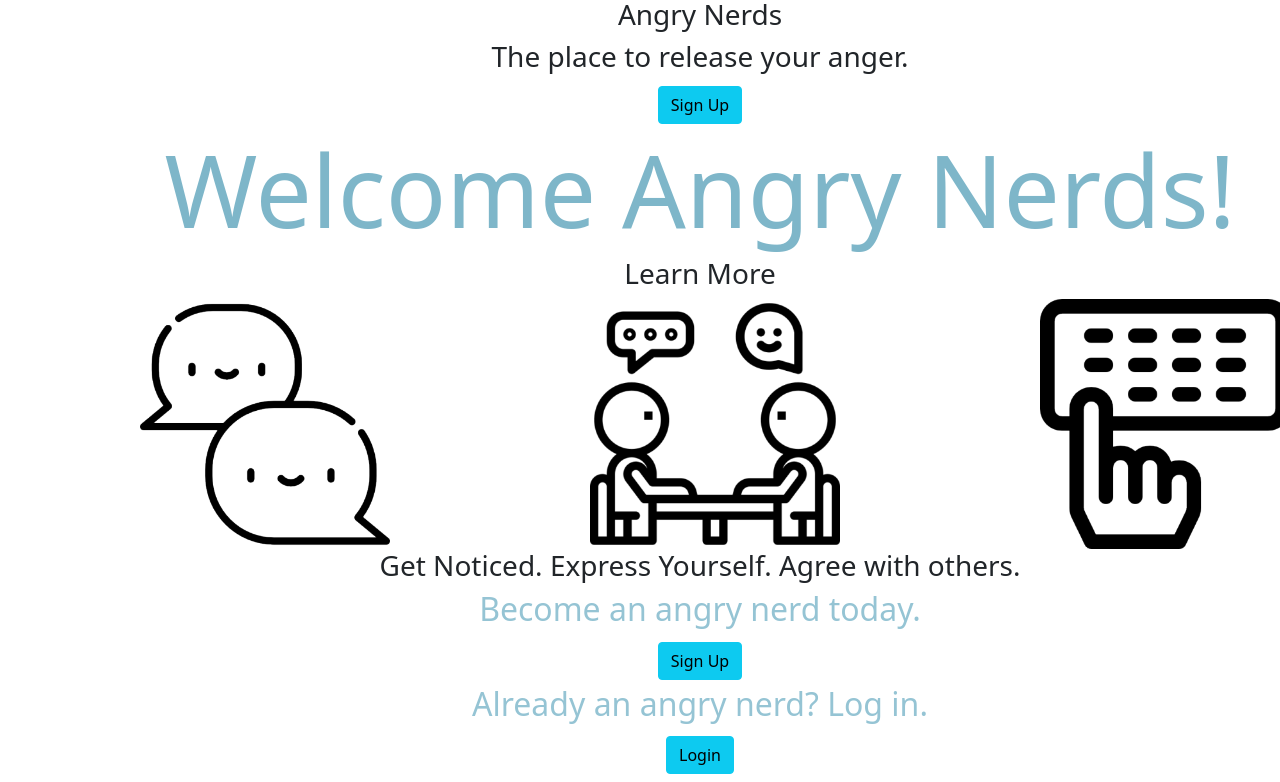
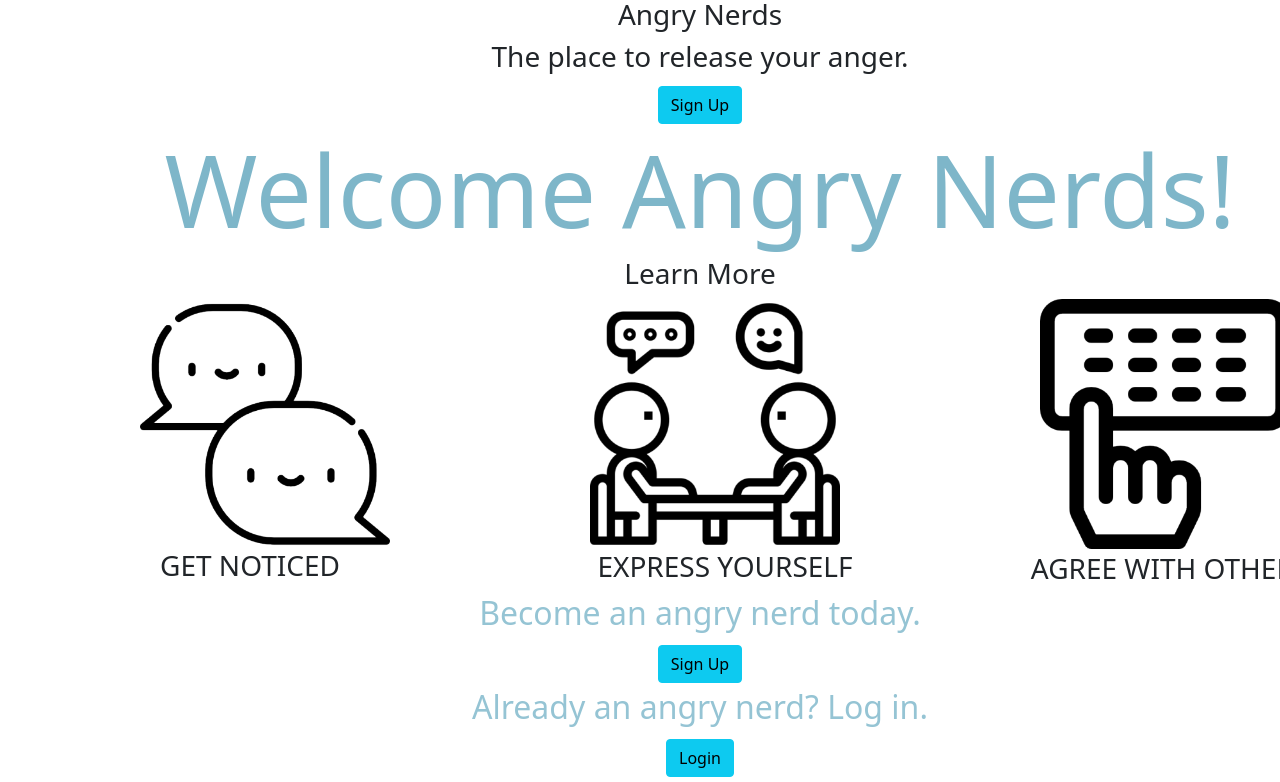
Before and after one commit to RobinKhiv/angry-nerds-fe, a React (Create React App) app: page / in a window 1280 px wide. Shown: the part 908-1690 px from the top of the page. Built offline with nearby package versions, Linux system fonts and the light colour scheme.

Commit message:
updated landing page

```diff
--- a/src/routes/landing/LandingPage.css
+++ b/src/routes/landing/LandingPage.css
@@ -62,3 +62,20 @@ h3 {
     margin-left: auto;
     margin-right: auto;
 }
+
+.noticed {
+    margin-left: auto;
+    margin-right: 900px;
+}
+
+.express {
+    margin-left:50px;
+    margin-right:auto;
+    margin-top: -40px;
+}
+
+.agree {
+    margin-left:940px;
+    margin-right:auto;
+    margin-top: -40px;
+}
--- a/src/routes/landing/LandingPage.js
+++ b/src/routes/landing/LandingPage.js
@@ -14,13 +14,16 @@ export default function LandingPage() {
         <Link to="/register" className="btn btn-info">Sign Up</Link>
         </div>
         <h1 class="welcome">Welcome Angry Nerds!</h1>
-        <h3 class="text">Learn More</h3>
+        <h3 className="text">Learn More</h3>
 
         <img className="getnoticed" src="static/getnoticed.png "alt="Get Noticed"/>
         <img className="expressyourself" src="static/expressyourself.png" alt="Express Yourself"/>
         <img className="agreewithothers" src="static/agreewithothers.png" alt="Agree With Others"/>
 
-        <h3 class="text">Get Noticed. Express Yourself. Agree with others.</h3>
+        <h3 className="noticed">GET NOTICED</h3>
+        <h3 className="express">EXPRESS YOURSELF</h3>
+        <h3 className="agree">AGREE WITH OTHERS</h3>
+
         <h2>Become an angry nerd today.</h2>
         <div className="btns">
           <Link to="/register" className="btn btn-info">Sign Up</Link>
```
